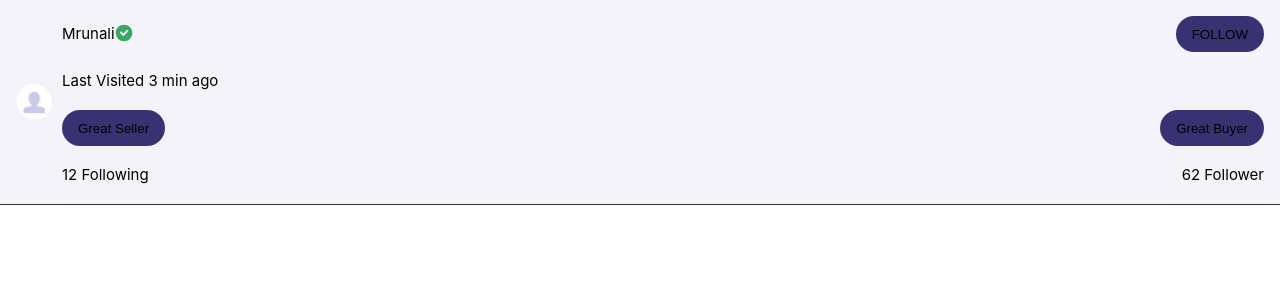
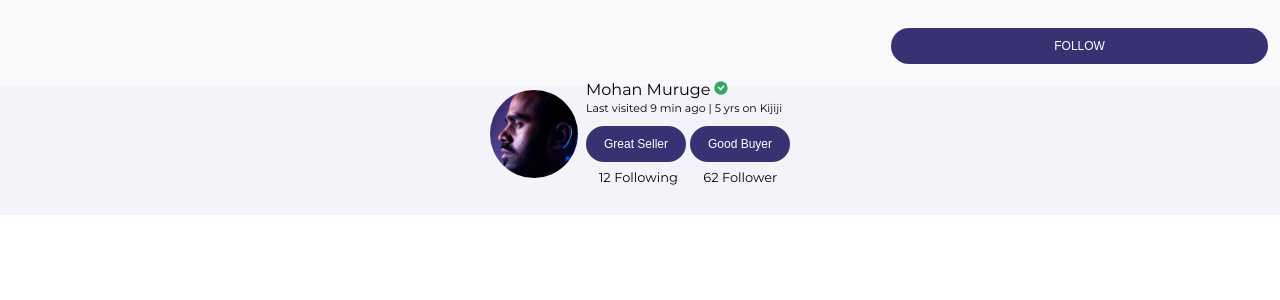
Before and after one commit to Celinezzzzz/ip-team3, a React (Create React App) app: page / in a window 1280 px wide. Shown: the top 300 px of the page. Built offline with nearby package versions, Linux system fonts and the light colour scheme; the HTML template or start-up script is replaced by a standard one.

Commit message:
Adjusted header styling to align with mock up

```diff
--- a/src/components/Header/Header.js
+++ /dev/null
@@ -1,53 +0,0 @@
-import React from "react";
-import "./Header.scss";
-import image1 from '../../assets/images/user-image.png';
-import image2 from '../../assets/icons/icons8-verified.svg';
-
-const Header = () => {
-  return (
-    <>
-      <section className="site-header">
-        <div className="site-header__user-info">
-          <div className="site-header__user-avtar">
-            <img src={image1} alt="User-image" className="site-header__user-img" />
-          </div>
-          <div className="site-header__user-details">
-            {/* div1 */}
-            <div className="site-header__info">
-              <div>
-                <p className="site-header__username">Mrunali</p>
-                <img src={image2} alt="" className="site-header__icon" />
-              </div>
-              <div>
-                <button className="site-header__btn">FOLLOW</button>
-              </div>
-            </div>
-            {/* div 2 */}
-            <div className="site-header__visited">
-              <p className="site-header__username">Last Visited 3 min ago</p>
-            </div>
-            <div className="site-header__users">
-              <div>
-                <button className="site-header__btn">Great Seller</button>
-              </div>
-              <div>
-                <button className="site-header__btn">Great Buyer</button>
-              </div>
-            </div>
-            <div className="site-header__users">
-              <div>
-                <p className="site-header__username">12 Following</p>
-              </div>
-              <div>
-                <p className="site-header__username">62 Follower</p>
-              </div>
-            </div>
-          </div>
-        </div>
-      </section>
-      <hr className="seprator"/>
-    </>
-  );
-};
-
-export default Header;
--- /dev/null
+++ b/src/components/Header/Header.jsx
@@ -0,0 +1,50 @@
+import React from "react";
+import "./Header.scss";
+import userImage from "../../assets/images/Mohan-muruge.jpg";
+import image2 from "../../assets/icons/icons8-verified.svg";
+
+const Header = () => {
+  return (
+    <>
+      <section className="site-header">
+        <div className="site-header__btn-wrapper">
+          <button className="site-header__btn">FOLLOW</button>
+        </div>
+        <div className="site-header__user-info">
+          <div className="site-header__user-avtar">
+            <img
+              src={userImage}
+              alt="User-image"
+              className="site-header__user-img"
+            />
+          </div>
+
+          <div className="site-header__user-details">
+            <div className="site-header__info">
+              <span className="site-header__username">Mohan Muruge</span>
+              <img
+                src={image2}
+                alt="verified icon"
+                className="site-header__icon"
+              />
+            </div>
+            <span className="site-header__last">
+              Last visited 9 min ago | 5 yrs on Kijiji{" "}
+            </span>
+
+            <div className="site-header__status">
+              <button className="site-header__sell-btn">Great Seller</button>
+              <button className="site-header__buy-btn">Good Buyer</button>
+            </div>
+            <div className="site-header__following">
+              <span className="site-header__username">12 Following</span>
+              <span className="site-header__username">62 Follower</span>
+            </div>
+          </div>
+        </div>
+      </section>
+    </>
+  );
+};
+
+export default Header;
--- a/src/components/Header/Header.scss
+++ b/src/components/Header/Header.scss
@@ -6,76 +6,94 @@
   margin: 0;
   padding: 0;
   box-sizing: border-box;
-  @include font-mobile-body;
+  font-family: "Montserrat";
+  background-image: linear-gradient(to top, #f3f3f9 60%, #f3f3f97b 40%);
+  display: flex;
+  flex-direction: column;
+  justify-content: center;
+  width: 100%;
+  padding: 1.75rem 0.75rem;
 
+  &__btn-wrapper {
+    display: flex;
+    justify-content: right;
+  }
+
+  &__user-img {
+    width: 5.5rem;
+    height: 5.5rem;
+    border-radius: 50%;
+    object-fit: cover;
+    margin-top: 10px;
+  }
   &__user-info {
     display: flex;
     flex-direction: row;
+    margin-top: 1rem;
     justify-content: center;
-    gap: 10px;
-    padding: 0 1rem;
-    background-color: #f3f3f9;
   }
-
-  &__user-avtar {
+  &__user-details {
     display: flex;
-    justify-content: center;
-    align-items: center;
+    flex-direction: column;
+    justify-content: left;
+    align-content: left;
+    margin-left: 0.5rem;
   }
-
-  &__user-img {
-    width: 2.25rem;
-    height: 2.25rem;
-    border-radius: 50%;
-    object-fit: cover;
-  }
-
-  &__user-details {
-    flex: 2;
-  }
-
   &__info {
     display: flex;
-    justify-content: space-between;
-    align-items: center;
-    padding: 1rem 0;
-  }
-
-  &__username {
-    margin: 0;
-    position: relative;
+    flex-direction: row;
   }
 
   &__icon {
-    position: absolute;
-    top: 23px;
-    left: 114px;
-    right: 194px;
-    height: 20px;
+    width: 16px;
+    margin-bottom: 10px;
+    margin-left: 3px;
   }
 
   &__btn {
     @include button;
+    width: 30%;
     text-align: center;
     border: none;
     background-color: $primary-purple;
-    padding: 0 1rem;
+
+    color: $primary-white;
+    @include font-mobile-button;
   }
-
-  &__visited {
-    padding-bottom: 1rem;
+  &__status {
+    display: flex;
+    flex-direction: row;
+    width: 100%;
+    margin-top: 5px;
   }
-
-  &__users {
+  &__sell-btn {
+    @include button;
+    text-align: center;
+    border: none;
+    background-color: $primary-purple;
+    color: $primary-white;
+    @include font-mobile-button;
+    margin-right: 0.25rem;
+    width: 100px;
+  }
+  &__buy-btn {
+    @include button;
+    text-align: center;
+    border: none;
+    background-color: $primary-purple;
+    color: $primary-white;
+    @include font-mobile-button;
+    width: 100px;
+  }
+  &__last {
+    @include font-mobile-bodys;
+    margin-bottom: 10px;
+  }
+  &__following {
     display: flex;
-    justify-content: space-between;
-    padding-bottom: 1rem;
+    flex-direction: row;
+    @include font-mobile-bodym;
+    justify-content: space-around;
+    margin-top: 5px;
   }
 }
-
-.seprator {
-  height: 1px;
-  background-color: $primart-black;
-  border: none;
-  margin: 0;
-}
--- a/src/styles/_mixins.scss
+++ b/src/styles/_mixins.scss
@@ -18,14 +18,18 @@
   font-weight: 600;
 }
 @mixin font-mobile-button {
+  font-size: 12px;
+  line-height: 18px;
+  font-weight: 500;
+}
+@mixin font-mobile-bodym {
   font-size: 13px;
   line-height: 20px;
-  font-weight: 600;
+  font-weight: 400;
 }
-
-@mixin font-mobile-body {
-  font-size: 15px;
-  line-height: 26px;
+@mixin font-mobile-bodys {
+  font-size: 11px;
+  line-height: 5px;
   font-weight: 400;
 }
 
@@ -33,6 +37,5 @@
   height: 36px;
   border-radius: 20px;
   width: 100%;
-  // margin: 0.5rem;
   cursor: pointer;
 }
--- a/src/styles/_variables.scss
+++ b/src/styles/_variables.scss
@@ -1,6 +1,6 @@
 $mobile-width: 320px;
 $primary-purple: #373373ff;
-$primart-black: #323232;
+$primary-black: #323232;
 $primary-white: #ffffff;
 $secondary-green: #37a864ff;
 $secondary-yellow: #f8aa17ff;
```
Also changed, not shown: src/assets/images/Mohan-muruge.jpg (added).
